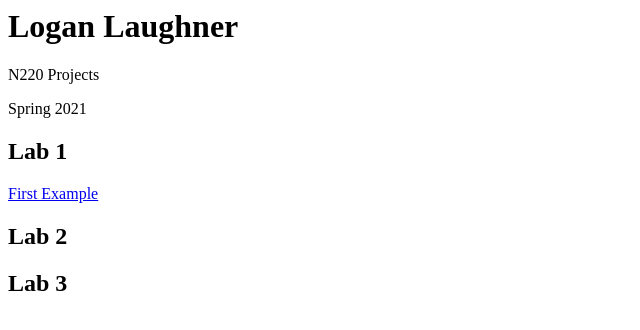
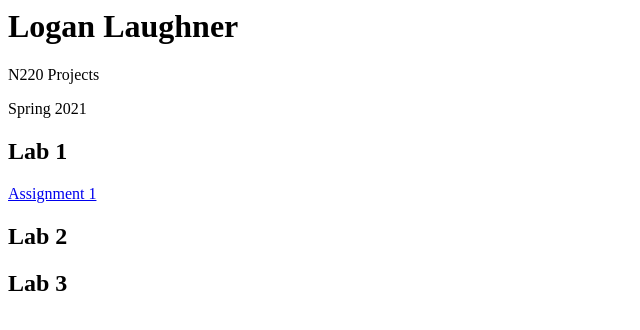
Before and after one commit to llaughne/N220Spring2021, a plain HTML site: page index.html in a window 1280 px wide. Shown: the full height of the page, 0-640 px from the left. Drawn offline with Linux system fonts and the light colour scheme.

Commit message:
added assignment 1

```diff
--- a/index.html
+++ b/index.html
@@ -5,7 +5,7 @@
         <p>Spring 2021</p>
 
         <h2>Lab 1</h2>
-        <p><a href="Labs/Lab1/index.html">First Example</a></p>
+        <p><a href="JS/index.html">Assignment 1</a></p>
 
         <h2>Lab 2</h2>
 
```
